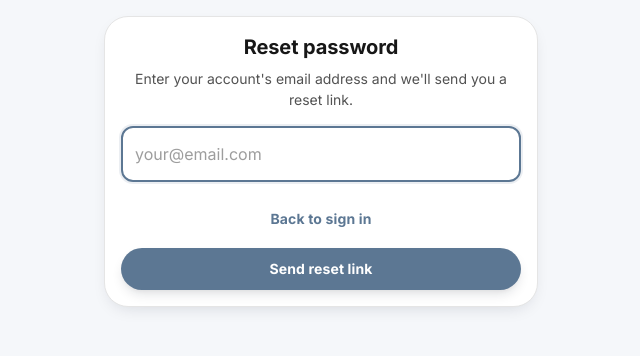
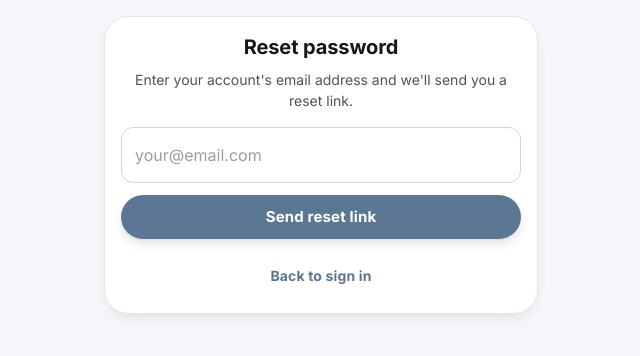
Before and after one commit to Turnage-Digital/Lister, a React (Vite) app in the folder src/Lister.Client/: page /forgot-password in a window 1280 px wide. Shown: the top 356 px of the page, without its empty margins (319-959 px from the left). Built offline with nearby package versions, Linux system fonts and the light colour scheme; no server answers.

Commit message:
pass on Auth forms.

```diff
--- /dev/null
+++ b/src/Lister.Client/src/components/auth-page-layout.tsx
@@ -0,0 +1,37 @@
+import * as React from "react";
+
+import { Paper, Stack } from "@mui/material";
+
+interface AuthPageLayoutProps {
+  children: React.ReactNode;
+}
+
+const AuthPageLayout = ({ children }: AuthPageLayoutProps) => (
+  <Stack
+    sx={{
+      maxWidth: 450,
+      width: "100%",
+      mx: "auto",
+      px: { xs: 2, md: 2 },
+      py: { xs: 4, md: 4 },
+      pt: 18,
+    }}
+    spacing={{ xs: 4, md: 4 }}
+  >
+    <Paper
+      elevation={1}
+      sx={{
+        p: 4,
+        borderRadius: 2,
+        transition: "box-shadow 0.2s ease-in-out",
+        "&:hover": {
+          elevation: 2,
+        },
+      }}
+    >
+      <Stack spacing={4}>{children}</Stack>
+    </Paper>
+  </Stack>
+);
+
+export default AuthPageLayout;
--- /dev/null
+++ b/src/Lister.Client/src/components/forgot-password-form.tsx
@@ -0,0 +1,118 @@
+import * as React from "react";
+
+import { Alert, Button, Stack, TextField } from "@mui/material";
+
+interface ForgotPasswordFormProps {
+  onSubmitStart?: () => void;
+  onSuccess: (message: string) => void;
+}
+
+const ForgotPasswordForm = ({
+  onSubmitStart,
+  onSuccess,
+}: ForgotPasswordFormProps) => {
+  const [loading, setLoading] = React.useState(false);
+  const [email, setEmail] = React.useState("");
+  const [emailErrorMessage, setEmailErrorMessage] = React.useState<
+    string | null
+  >(null);
+  const [formErrorMessage, setFormErrorMessage] = React.useState<string | null>(
+    null,
+  );
+
+  const validateInputs = () => {
+    if (email && /\S+@\S+\.\S+/.test(email)) {
+      setEmailErrorMessage(null);
+      return true;
+    }
+
+    setEmailErrorMessage("Please enter a valid email address.");
+    return false;
+  };
+
+  const handleSubmit = async (event: React.FormEvent<HTMLFormElement>) => {
+    event.preventDefault();
+    onSubmitStart?.();
+
+    if (!validateInputs()) {
+      return;
+    }
+
+    try {
+      setFormErrorMessage(null);
+      setLoading(true);
+
+      const response = await fetch("/identity/forgotPassword", {
+        method: "POST",
+        headers: { "Content-Type": "application/json" },
+        body: JSON.stringify({ email }),
+      });
+
+      if (!response.ok) {
+        if (response.status === 400) {
+          const errorData = await response.json();
+          if (errorData.errors?.Email) {
+            setEmailErrorMessage(errorData.errors.Email[0]);
+          } else {
+            setEmailErrorMessage("Please enter a valid email address.");
+          }
+        } else {
+          setFormErrorMessage("Failed to send reset email. Please try again.");
+        }
+        return;
+      }
+
+      setEmail("");
+      setEmailErrorMessage(null);
+      onSuccess("Password reset link sent! Check your email.");
+    } catch {
+      setFormErrorMessage("An unexpected error occurred.");
+    } finally {
+      setLoading(false);
+    }
+  };
+
+  return (
+    <Stack
+      spacing={3}
+      component="form"
+      method="post"
+      onSubmit={handleSubmit}
+      noValidate
+    >
+      <TextField
+        id="email"
+        name="email"
+        placeholder="your@email.com"
+        autoComplete="email"
+        required
+        fullWidth
+        variant="outlined"
+        type="email"
+        value={email}
+        onChange={(event) => setEmail(event.target.value)}
+        error={emailErrorMessage !== null}
+        helperText={emailErrorMessage}
+      />
+
+      <Button
+        type="submit"
+        variant="contained"
+        size="large"
+        fullWidth
+        loading={loading}
+        onClick={validateInputs}
+      >
+        Send reset link
+      </Button>
+
+      {formErrorMessage && (
+        <Alert severity="error" sx={{ width: "100%" }}>
+          {formErrorMessage}
+        </Alert>
+      )}
+    </Stack>
+  );
+};
+
+export default ForgotPasswordForm;
--- a/src/Lister.Client/src/components/index.ts
+++ b/src/Lister.Client/src/components/index.ts
@@ -1,7 +1,9 @@
 export { default as EditListColumnsContent } from "./edit-list-columns-content";
 export { default as EditListNameContent } from "./edit-list-name-content";
 export { default as EditListStatusesContent } from "./edit-list-statuses-content";
+export { default as AuthPageLayout } from "./auth-page-layout";
 export { default as FormBlock } from "./form-block";
+export { default as ForgotPasswordForm } from "./forgot-password-form";
 export { default as ItemCard } from "./item-card";
 export { default as ListCard } from "./list-card";
 export { default as Loading } from "./loading";
--- a/src/Lister.Client/src/pages/forgot-password-page.tsx
+++ b/src/Lister.Client/src/pages/forgot-password-page.tsx
@@ -1,126 +1,40 @@
 import * as React from "react";
 
-import { LoadingButton } from "@mui/lab";
-import {
-  Alert,
-  Box,
-  Button,
-  Paper,
-  Stack,
-  TextField,
-  Typography,
-} from "@mui/material";
+import { Alert, Button, Stack, Typography } from "@mui/material";
 import { useNavigate, useSearchParams } from "react-router-dom";
+
+import { AuthPageLayout, ForgotPasswordForm } from "../components";
 
 const ForgotPasswordPage = () => {
   const navigate = useNavigate();
   const [searchParams] = useSearchParams();
 
-  const [loading, setLoading] = React.useState(false);
-  const [email, setEmail] = React.useState("");
-  const [formErrorMessage, setFormErrorMessage] = React.useState<string | null>(
-    null,
-  );
-  const [emailErrorMessage, setEmailErrorMessage] = React.useState<
-    string | null
-  >(null);
   const [successMessage, setSuccessMessage] = React.useState<string | null>(
     null,
   );
-
-  const validateInputs = () => {
-    if (email && /\S+@\S+\.\S+/.test(email)) {
-      setEmailErrorMessage(null);
-      return true;
-    }
-
-    setEmailErrorMessage("Please enter a valid email address.");
-    return false;
-  };
-
-  const handleSubmit = async (event: React.FormEvent<HTMLFormElement>) => {
-    event.preventDefault();
-
-    if (!validateInputs()) {
-      return;
-    }
-
-    try {
-      setFormErrorMessage(null);
-      setSuccessMessage(null);
-      setLoading(true);
-
-      const response = await fetch("/identity/forgotPassword", {
-        method: "POST",
-        headers: { "Content-Type": "application/json" },
-        body: JSON.stringify({ email }),
-      });
-
-      if (!response.ok) {
-        if (response.status === 400) {
-          const errorData = await response.json();
-          if (errorData.errors?.Email) {
-            setEmailErrorMessage(errorData.errors.Email[0]);
-          } else {
-            setEmailErrorMessage("Please enter a valid email address.");
-          }
-        } else {
-          setFormErrorMessage("Failed to send reset email. Please try again.");
-        }
-        return;
-      }
-
-      setSuccessMessage("Password reset link sent! Check your email.");
-    } catch {
-      setFormErrorMessage("An unexpected error occurred.");
-    } finally {
-      setLoading(false);
-    }
-  };
 
   const handleBackToSignIn = () => {
     const query = searchParams.toString();
     navigate(query ? `/sign-in?${query}` : "/sign-in");
   };
 
-  const primaryAction = successMessage ? (
+  const handleSubmitStart = () => {
+    setSuccessMessage(null);
+  };
+
+  const continueButton = successMessage ? (
     <Button variant="contained" onClick={handleBackToSignIn} fullWidth>
       Continue
     </Button>
-  ) : (
-    <LoadingButton
-      type="submit"
-      variant="contained"
-      loading={loading}
-      fullWidth
-    >
-      Send reset link
-    </LoadingButton>
-  );
+  ) : null;
+
+  const successAlert = successMessage ? (
+    <Alert severity="success">{successMessage}</Alert>
+  ) : null;
 
   return (
-    <Stack
-      sx={{
-        maxWidth: 450,
-        width: "100%",
-        mx: "auto",
-        px: { xs: 2, md: 2 },
-        py: { xs: 4, md: 4 },
-        pt: 18,
-      }}
-      spacing={{ xs: 4, md: 4 }}
-    >
-      <Paper
-        elevation={1}
-        sx={{
-          p: 4,
-          borderRadius: 2,
-          transition: "box-shadow 0.2s ease-in-out",
-          "&:hover": { elevation: 2 },
-        }}
-      >
-        <Stack component="form" spacing={4} onSubmit={handleSubmit}>
-          <Box>
+    <AuthPageLayout>
+      <Stack spacing={2}>
         <Typography variant="h5" align="center" gutterBottom>
           Reset password
         </Typography>
@@ -128,43 +42,22 @@ const ForgotPasswordPage = () => {
           Enter your account&apos;s email address and we&apos;ll send you a
           reset link.
         </Typography>
-          </Box>
+      </Stack>
 
-          <TextField
-            id="email"
-            name="email"
-            placeholder="your@email.com"
-            autoComplete="email"
-            required
-            fullWidth
-            variant="outlined"
-            type="email"
-            value={email}
-            onChange={(e) => setEmail(e.target.value)}
-            error={emailErrorMessage !== null}
-            helperText={emailErrorMessage}
-            inputRef={(node) => {
-              if (node) {
-                node.focus();
-              }
-            }}
+      <ForgotPasswordForm
+        onSubmitStart={handleSubmitStart}
+        onSuccess={(message) => setSuccessMessage(message)}
       />
 
-          {successMessage && <Alert severity="success">{successMessage}</Alert>}
-
-          {formErrorMessage && (
-            <Alert severity="error">{formErrorMessage}</Alert>
-          )}
+      {successAlert}
 
       <Stack spacing={2} alignItems="center">
         <Button onClick={handleBackToSignIn} fullWidth>
           Back to sign in
         </Button>
-            {primaryAction}
+        {continueButton}
       </Stack>
-        </Stack>
-      </Paper>
-    </Stack>
+    </AuthPageLayout>
   );
 };
 
--- a/src/Lister.Client/src/pages/reset-password-page.tsx
+++ b/src/Lister.Client/src/pages/reset-password-page.tsx
@@ -1,9 +1,9 @@
 import * as React from "react";
 
-import { Alert, Stack, Typography } from "@mui/material";
+import { Alert, Typography } from "@mui/material";
 import { useNavigate, useSearchParams } from "react-router-dom";
 
-import { ResetPasswordForm } from "../components";
+import { AuthPageLayout, ResetPasswordForm } from "../components";
 
 const ResetPasswordPage = () => {
   const navigate = useNavigate();
@@ -35,22 +35,15 @@ const ResetPasswordPage = () => {
     ) : null;
 
   return (
-    <Stack
-      sx={{
-        maxWidth: 450,
-        width: "100%",
-        mx: "auto",
-        px: { xs: 3, md: 4 },
-        py: { xs: 4, md: 5 },
-      }}
-      spacing={{ xs: 4, md: 5 }}
-    >
-      <Typography variant="h5">Reset Password</Typography>
+    <AuthPageLayout>
+      <Typography variant="h5" align="center" gutterBottom>
+        Reset Password
+      </Typography>
 
       {formContent}
 
       {errorMessage && <Alert severity="error">{errorMessage}</Alert>}
-    </Stack>
+    </AuthPageLayout>
   );
 };
 
```
Also changed, not shown: src/Lister.Client/src/pages/sign-in-page.tsx (+5 -31 lines), src/Lister.Client/src/pages/sign-up-page.tsx (+5 -31 lines). Lines whose indentation alone changed are shown as unchanged.
